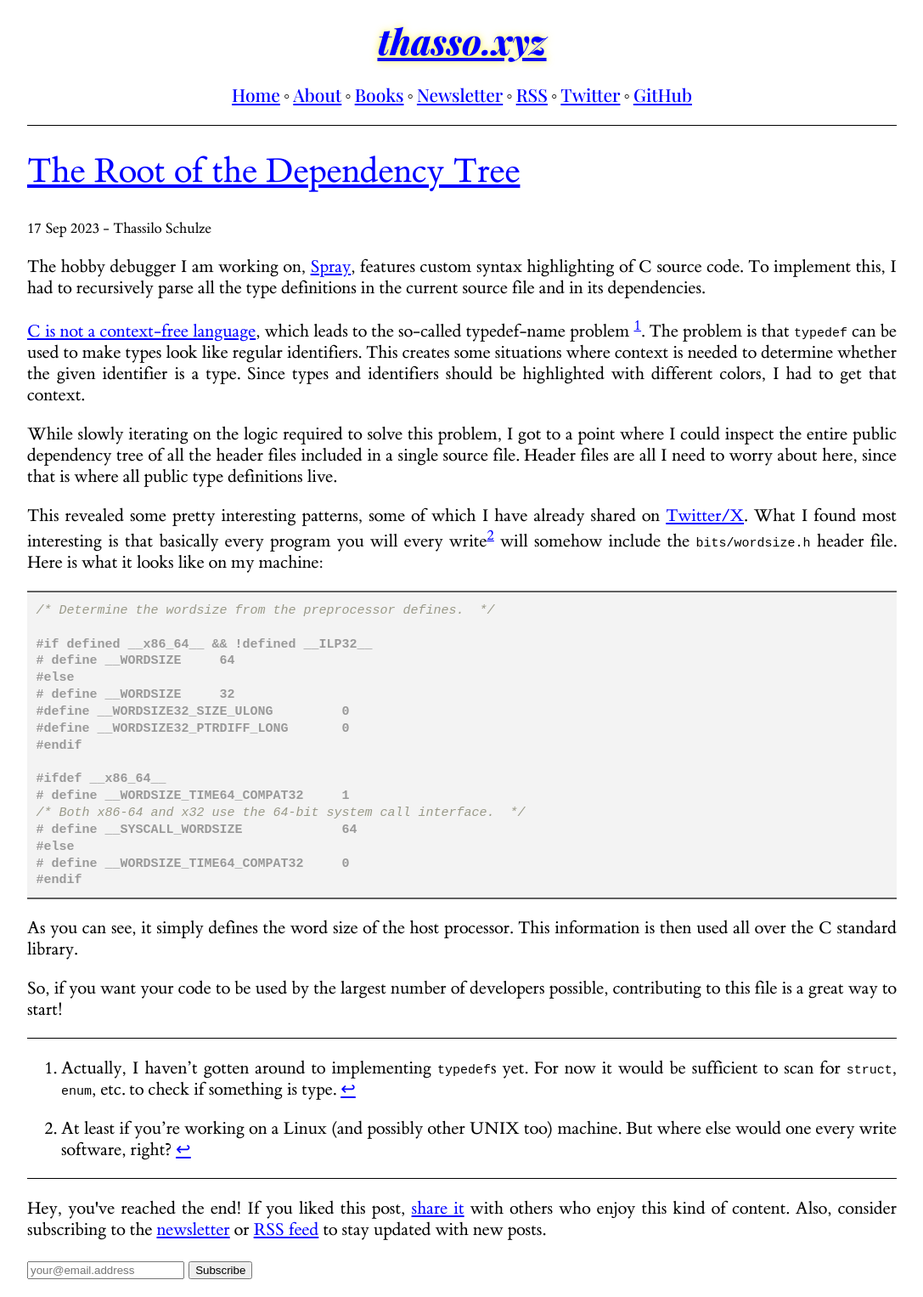
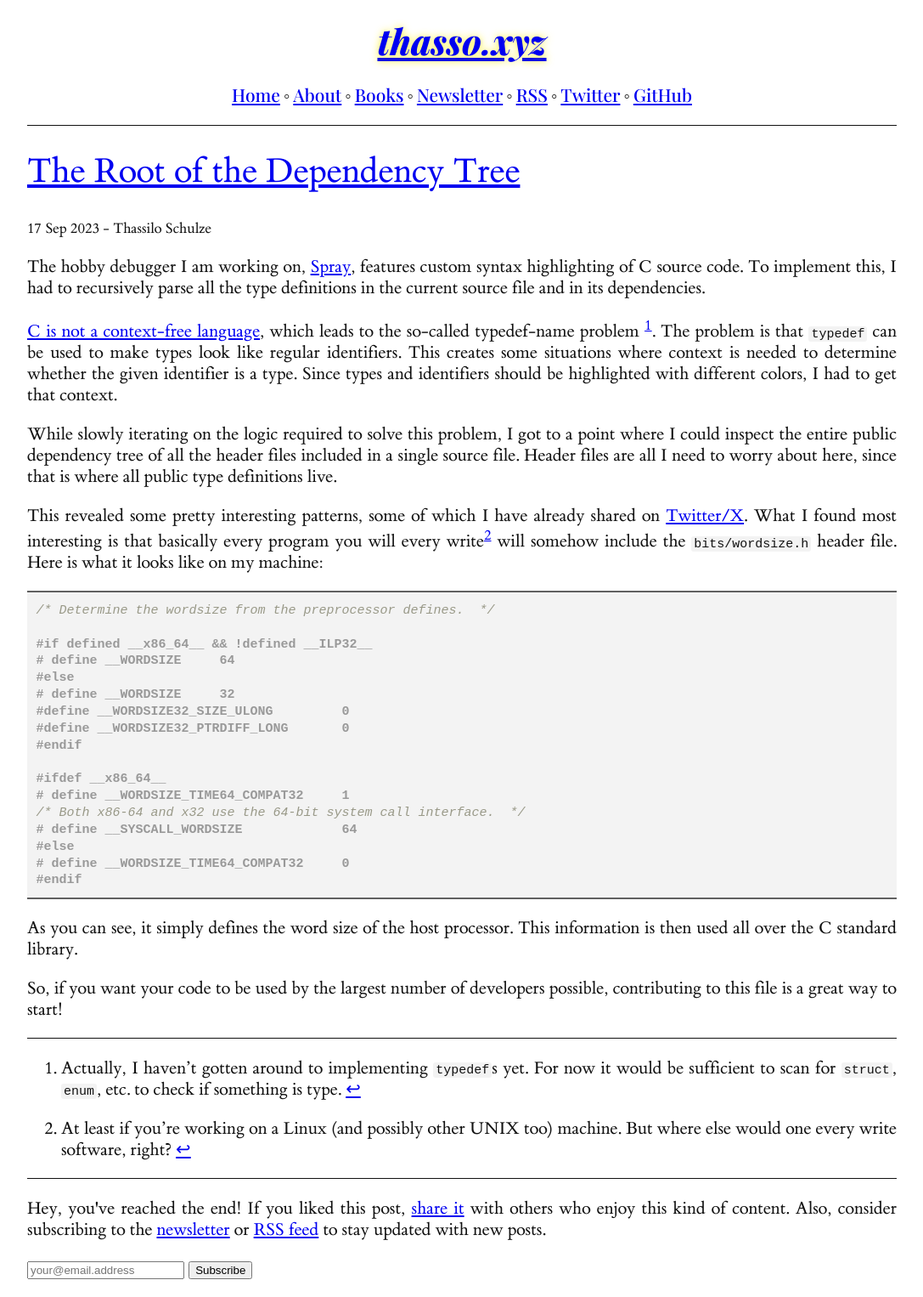
Before and after one commit to vincentbernat/thass0.github.io, a Jekyll site: the page built from _posts/2023-09-17-the-root-of-the-dependency-tree.md, in a window 1280 px wide. Shown: the whole page at 85% size, without its empty margins (96-1183 px from the left). Built offline with Jekyll 4.4.1, drawn with Linux system fonts in a browser that asks for light colours.

Commit message:
Add inline code background

```diff
--- a/public/css/style.css
+++ b/public/css/style.css
@@ -102,9 +102,9 @@ n/*************************/
 
 html {
     --glow-color: rgba(255, 239, 0, 0.8);
-    --text-color: #000000;
+    --text-color: #111;
     --background-color: #ffffff;
-    --link-color: #0000ff;
+    --link-color: #0000f0;
     --link-interact-color: #000080;
     --table-border-color: #e5e5e5;
     --table-background-color: #f9f9f9;
@@ -315,11 +315,12 @@ nav li:last-child::after {
 /* Code */
 /********/
 
+/* Code blocks. */
 pre {
     background-color: var(--code-background-color);
+    border-color: var(--code-border-color);
     overflow: scroll;
     padding: 0.5em;
-    border-color: var(--code-border-color);
     border-style: solid;
     border-width: 0.12em 0em;
     line-height: 0.85em;
@@ -328,3 +329,11 @@ pre {
 code {
     font-size: 15px;
 }
+
+/* Inline code. */
+code:not(pre code) {
+    background-color: var(--code-background-color);
+    border-radius: 3px;
+    text-decoration: none;
+    padding: 0.5px 3px;
+}
```
